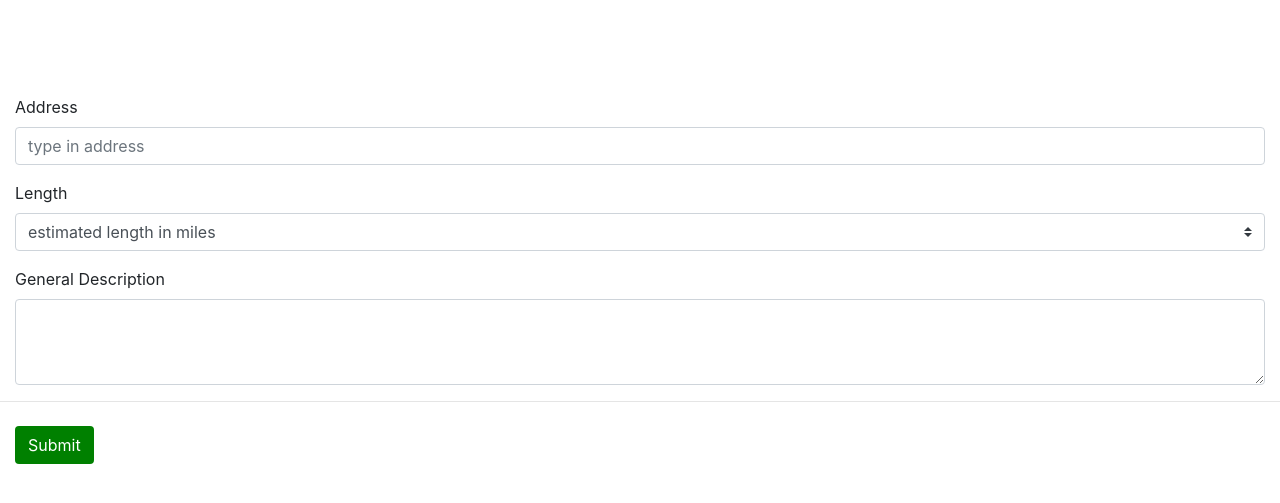
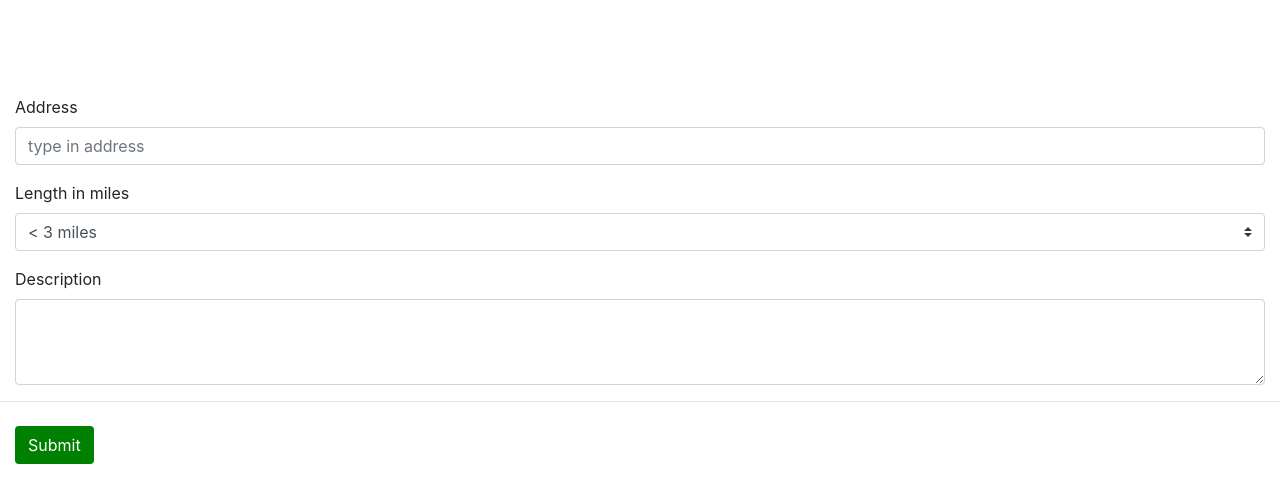
Before and after one commit to ShinThirty/sf90-spider, a Flask app: page /add in a window 1280 px wide. Shown: the part 239-742 px from the top of the page. Run offline with Flask 2, Linux system fonts and the light colour scheme; some libraries are stand-ins or nearby versions.

Commit message:
Add wtf form to add spot page

```diff
--- a/webapp/__init__.py
+++ b/webapp/__init__.py
@@ -1,7 +1,9 @@
 import os
-from flask import Flask
+from flask import Flask, request, render_template
+from flask_bootstrap import Bootstrap
 
 app = Flask(__name__)
+Bootstrap(app)
 
 # required to launch the flask app
 # TODO what should be the right secret?
--- a/webapp/core/forms.py
+++ b/webapp/core/forms.py
@@ -1,11 +1,21 @@
 from flask_wtf import FlaskForm
-from wtforms import StringField, SubmitField
+from wtforms import StringField, SubmitField, IntegerField, SelectField
 from wtforms.validators import DataRequired
-from wtforms import ValidationError
+from wtforms import ValidationError, SubmitField, TextAreaField
 from flask_wtf.file import FileField, FileAllowed
 
+LENS = [('1', '< 3 miles'), ('2', '3 ~ 5 miles'), ('3', '5 ~ 8 miles'),\
+    ('4', '8 ~ 10 miles'), ('5', '>10 miles'), ('6', 'not sure')]
+
+def get_lenth_range(choice):
+    # TODO: better checking
+    for tup in LENS:
+        if tup[0] == choice:
+            return tup[1]
+    raise ValueError("Unknown choice:" + choice)
+
 class AddSpotForm(FlaskForm):
-    name = StringField('Name', validators=[DataRequired()
-    location = StringField('Location', validators=[DataRequired()
-    desc = TextAreaField('Address')
-    picture = FileField('Update Profile Picture', validators=[FileAllowed(['jpg', 'png'])])
+    address = StringField('Address', validators=[DataRequired()])
+    desc = TextAreaField('Description')
+    length_selection = SelectField('Length in miles', choices=LENS)
+    submit = SubmitField('Submit')
--- a/webapp/core/views.py
+++ b/webapp/core/views.py
@@ -1,4 +1,6 @@
 from flask import render_template,request,Blueprint
+from webapp.core.forms import AddSpotForm
+from webapp.core.forms import *
 
 core = Blueprint('core',__name__)
 
@@ -15,6 +17,12 @@ def index():
     return render_template('index.html', places=places)
 
 
-@core.route('/add')
+@core.route('/add', methods=['GET', 'POST'])
 def add():
-    return render_template('add.html')
+    form = AddSpotForm()
+    if form.validate_on_submit():
+        print("submitted!\naddress:{}\nlength:{}\ndesc:{}".format(\
+            form.address.data,\
+            get_lenth_range(form.length_selection.data),\
+            form.desc.data))
+    return render_template('add.html', form=form)
--- a/webapp/templates/add.html
+++ b/webapp/templates/add.html
@@ -7,15 +7,20 @@
             <p class="lead text-muted">This is to share the hiking spot you discovered</p>
         </div>
     </section>
-    <form>
+    <form class="form-group" method="POST">
+        {{ form.hidden_tag() }}
         <div class="form-group mb-3 col-md-12">
-            <label for="addressInput">Address</label>
-            <input type="text" class="form-control" id="address" placeholder="type in address" required>
+            {{ form.address.label(class="form-control-label") }}
+            {{ form.address(class="form-control", id="address", placeholder="type in address", required='required') }}
+            <!-- <label for="addressInput">Address</label>
+            <input type="text" class="form-control" id="address" placeholder="type in address" required> -->
             <div class="invalid-feedback">Valid address is required</div>
         </div>
         <div class="form-group mb-3 col-md-12">
-            <label for="lengthInput">Length</label>
-            <select class="custom-select d-block w-100" id="length" required>
+            {{ form.length_selection.label(class="form-control-label") }}
+            {{ form.length_selection(class="custom-select d-block w-100", id="length")}}
+            <!-- <label for="lengthInput">Length</label>
+            <select class="custom-select d-block w-100" id="length">
                 <option value>estimated length in miles</option>
                 <option> &lt; 3 miles</option>
                 <option> 3 miles ~ 5 miles</option>
@@ -23,15 +28,18 @@
                 <option> 8 miles ~ 10 miles</option>
                 <option> 10 miles ~ 13 miles</option>
                 <option> &gt; 13 miles</option>
-            </select>
+            </select> -->
         </div>
         <div class="form-group mb-3 col-md-12">
-            <label for="descInput">General Description</label>
-            <textarea class="form-control" id="desc" rows="3"></textarea>
+            {{ form.desc.label(class="form-control-label") }}
+            {{ form.desc(class="form-control", id="desc", rows="3") }}
+            <!-- <label for="descInput">General Description</label> -->
+            <!-- <textarea class="form-control" id="desc" rows="3"></textarea> -->
         </div>
         <hr class="mb-4">
         <div class="col-md-2 mb-3">
-            <button class="btn button_custom" type="submit">Submit</button>
+            {{ form.submit(class="btn button_custom") }}
+            <!-- <button class="btn button_custom" type="submit">Submit</button> -->
         </div>
     </form>
 </main>
```
